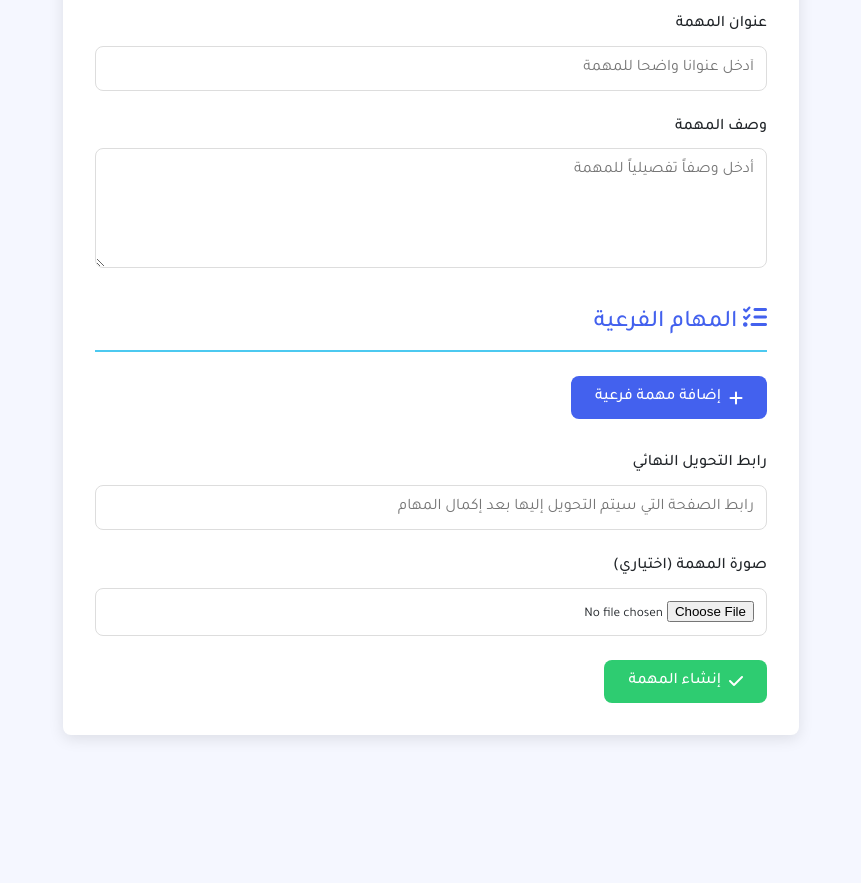
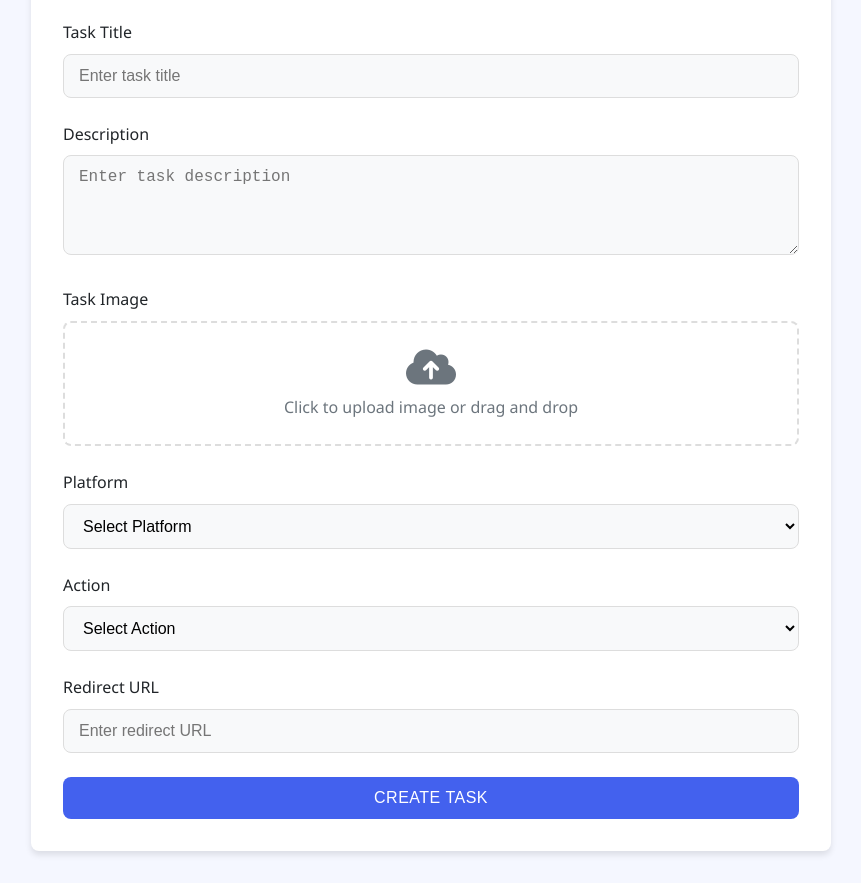
Before and after one commit to HemaTechno/Hgo, a plain HTML site: page Add-link.html in a window 1280 px wide. Shown: the part 127-1010 px from the top of the page, without its empty margins (209-1070 px from the left). Before the commit the page ends 926 px from the top, so only its background shows below. Drawn offline with Linux system fonts and the light colour scheme.

Commit message:
Update Add-link.html

```diff
--- a/Add-link.html
+++ b/Add-link.html
@@ -1,39 +1,34 @@
 <!DOCTYPE html>
-<html lang="ar" dir="rtl">
+<html lang="en">
 <head>
   <meta charset="UTF-8">
   <meta name="viewport" content="width=device-width, initial-scale=1.0">
-  <title>منشئ المهام الاحترافي</title>
-  <script src="https://www.gstatic.com/firebasejs/10.7.1/firebase-app-compat.js"></script>
-  <script src="https://www.gstatic.com/firebasejs/10.7.1/firebase-firestore-compat.js"></script>
-  <script src="https://www.gstatic.com/firebasejs/10.7.1/firebase-storage-compat.js"></script>
-  <script src="https://www.gstatic.com/firebasejs/10.7.1/firebase-auth-compat.js"></script>
+  <title>Advanced Task Manager</title>
   <link rel="stylesheet" href="https://cdnjs.cloudflare.com/ajax/libs/font-awesome/6.4.0/css/all.min.css">
-  <link href="https://fonts.googleapis.com/css2?family=Tajawal:wght@400;500;700&display=swap" rel="stylesheet">
   <style>
     :root {
-      --primary-color: #4361ee;
-      --secondary-color: #3a0ca3;
-      --accent-color: #4cc9f0;
-      --light-color: #f8f9fa;
-      --dark-color: #212529;
-      --success-color: #2ecc71;
-      --danger-color: #e74c3c;
+      --primary: #4361ee;
+      --primary-dark: #3a56d4;
+      --secondary: #3f37c9;
+      --light: #f8f9fa;
+      --dark: #212529;
+      --gray: #6c757d;
+      --success: #4cc9f0;
       --border-radius: 8px;
-      --box-shadow: 0 4px 15px rgba(0, 0, 0, 0.1);
+      --box-shadow: 0 4px 6px rgba(0, 0, 0, 0.1);
       --transition: all 0.3s ease;
     }
 
     * {
-      box-sizing: border-box;
       margin: 0;
       padding: 0;
+      box-sizing: border-box;
     }
 
     body {
-      font-family: 'Tajawal', sans-serif;
+      font-family: 'Segoe UI', Tahoma, Geneva, Verdana, sans-serif;
       background-color: #f5f7ff;
-      color: var(--dark-color);
+      color: var(--dark);
       line-height: 1.6;
       padding: 0;
       margin: 0;
@@ -41,31 +36,32 @@
 
     .container {
       max-width: 800px;
-      margin: 0 auto;
+      margin: 2rem auto;
       padding: 2rem;
-    }
-
-    .card {
-      background-color: white;
+      background: white;
       border-radius: var(--border-radius);
       box-shadow: var(--box-shadow);
-      padding: 2rem;
-      margin-bottom: 2rem;
     }
 
     h1 {
-      color: var(--secondary-color);
       text-align: center;
+      color: var(--primary);
       margin-bottom: 1.5rem;
-      font-weight: 700;
+      font-weight: 600;
+      position: relative;
+      padding-bottom: 0.5rem;
     }
 
-    h2 {
-      color: var(--primary-color);
-      margin-bottom: 1rem;
-      font-weight: 500;
-      border-bottom: 2px solid var(--accent-color);
-      padding-bottom: 0.5rem;
+    h1::after {
+      content: '';
+      position: absolute;
+      bottom: 0;
+      left: 50%;
+      transform: translateX(-50%);
+      width: 80px;
+      height: 3px;
+      background: var(--primary);
+      border-radius: 3px;
     }
 
     .form-group {
@@ -76,156 +72,124 @@
       display: block;
       margin-bottom: 0.5rem;
       font-weight: 500;
-      color: var(--dark-color);
+      color: var(--dark);
     }
 
-    input[type="text"],
-    textarea,
-    select {
+    input, textarea, select {
       width: 100%;
-      padding: 0.75rem;
+      padding: 12px 15px;
       border: 1px solid #ddd;
       border-radius: var(--border-radius);
-      font-family: 'Tajawal', sans-serif;
       font-size: 1rem;
       transition: var(--transition);
+      background-color: var(--light);
     }
 
-    input[type="text"]:focus,
-    textarea:focus,
-    select:focus {
+    input:focus, textarea:focus, select:focus {
       outline: none;
-      border-color: var(--accent-color);
-      box-shadow: 0 0 0 3px rgba(76, 201, 240, 0.2);
+      border-color: var(--primary);
+      box-shadow: 0 0 0 3px rgba(67, 97, 238, 0.2);
     }
 
     textarea {
-      min-height: 120px;
+      min-height: 100px;
       resize: vertical;
     }
 
-    .task {
-      background-color: var(--light-color);
+    .btn {
+      display: inline-block;
+      background: var(--primary);
+      color: white;
+      border: none;
+      padding: 12px 24px;
+      border-radius: var(--border-radius);
+      cursor: pointer;
+      font-size: 1rem;
+      font-weight: 500;
+      transition: var(--transition);
+      width: 100%;
+      text-transform: uppercase;
+      letter-spacing: 0.5px;
+    }
+
+    .btn:hover {
+      background: var(--primary-dark);
+      transform: translateY(-2px);
+      box-shadow: 0 6px 12px rgba(0, 0, 0, 0.1);
+    }
+
+    .btn:active {
+      transform: translateY(0);
+    }
+
+    .image-upload-container {
+      border: 2px dashed #ddd;
       border-radius: var(--border-radius);
       padding: 1.5rem;
-      margin-top: 1.5rem;
-      border-left: 4px solid var(--accent-color);
+      text-align: center;
+      margin-bottom: 1.5rem;
+      cursor: pointer;
       transition: var(--transition);
+      position: relative;
+      overflow: hidden;
     }
 
-    .task:hover {
-      transform: translateY(-3px);
-      box-shadow: 0 6px 20px rgba(0, 0, 0, 0.1);
+    .image-upload-container:hover {
+      border-color: var(--primary);
     }
 
-    .btn {
-      display: inline-flex;
-      align-items: center;
-      justify-content: center;
-      padding: 0.75rem 1.5rem;
-      border: none;
-      border-radius: var(--border-radius);
-      font-family: 'Tajawal', sans-serif;
-      font-size: 1rem;
-      font-weight: 500;
-      cursor: pointer;
-      transition: var(--transition);
-      text-decoration: none;
+    .image-upload-container i {
+      font-size: 2.5rem;
+      color: var(--gray);
+      margin-bottom: 0.5rem;
     }
 
-    .btn-primary {
-      background-color: var(--primary-color);
-      color: white;
+    .image-upload-container p {
+      color: var(--gray);
+      margin-bottom: 0;
     }
 
-    .btn-primary:hover {
-      background-color: var(--secondary-color);
-      transform: translateY(-2px);
+    #imagePreview {
+      display: none;
+      max-width: 100%;
+      max-height: 200px;
+      margin-top: 1rem;
+      border-radius: var(--border-radius);
     }
 
-    .btn-success {
-      background-color: var(--success-color);
-      color: white;
-    }
-
-    .btn-success:hover {
-      background-color: #27ae60;
-      transform: translateY(-2px);
-    }
-
-    .btn-danger {
-      background-color: var(--danger-color);
-      color: white;
-    }
-
-    .btn-danger:hover {
-      background-color: #c0392b;
-      transform: translateY(-2px);
-    }
-
-    .btn i {
-      margin-left: 0.5rem;
-    }
-
-    #tasks {
-      margin-top: 1.5rem;
-    }
-
-    #result {
-      margin-top: 2rem;
-      padding: 1.5rem;
-      background-color: #e8f5e9;
-      border-radius: var(--border-radius);
-      border-left: 4px solid var(--success-color);
+    #fileInput {
       display: none;
     }
 
-    #result input {
-      margin: 1rem 0;
-      padding: 0.75rem;
-      width: 100%;
-      border: 1px solid #ddd;
-      border-radius: var(--border-radius);
-      font-family: 'Tajawal', sans-serif;
+    .platform-icon {
+      margin-right: 8px;
+      font-size: 1.1rem;
     }
 
-    .file-input {
-      position: relative;
-      margin-bottom: 1.5rem;
+    select option {
+      padding: 10px;
     }
 
-    .file-input input {
-      width: 100%;
-      padding: 0.75rem;
-      border: 1px solid #ddd;
-      border-radius: var(--border-radius);
-      font-family: 'Tajawal', sans-serif;
+    .loading {
+      display: none;
+      text-align: center;
+      margin-top: 1rem;
     }
 
-    .file-input label {
-      display: block;
-      margin-bottom: 0.5rem;
-      font-weight: 500;
-      color: var(--dark-color);
+    .loading i {
+      color: var(--primary);
+      font-size: 1.5rem;
+      animation: spin 1s linear infinite;
     }
 
-    .actions {
-      display: flex;
-      justify-content: space-between;
-      margin-top: 1.5rem;
-    }
-
-    .platform-icon {
-      margin-left: 0.5rem;
-      color: var(--primary-color);
+    @keyframes spin {
+      0% { transform: rotate(0deg); }
+      100% { transform: rotate(360deg); }
     }
 
     @media (max-width: 768px) {
       .container {
-        padding: 1rem;
-      }
-
-      .card {
+        margin: 1rem;
         padding: 1.5rem;
       }
     }
@@ -233,48 +197,66 @@
 </head>
 <body>
   <div class="container">
-    <div class="card">
-      <h1><i class="fas fa-tasks"></i> منشئ المهام الاحترافي</h1>
+    <h1><i class="fas fa-tasks"></i> Create New Task</h1>
 
     <div class="form-group">
-        <label for="title">عنوان المهمة</label>
-        <input type="text" id="title" placeholder="أدخل عنواناً واضحاً للمهمة">
+      <label for="title">Task Title</label>
+      <input type="text" id="title" placeholder="Enter task title" />
     </div>
 
     <div class="form-group">
-        <label for="description">وصف المهمة</label>
-        <textarea id="description" placeholder="أدخل وصفاً تفصيلياً للمهمة"></textarea>
+      <label for="description">Description</label>
+      <textarea id="description" placeholder="Enter task description"></textarea>
     </div>
 
-      <h2><i class="fas fa-list-check"></i> المهام الفرعية</h2>
-      <div id="tasks"></div>
-
-      <button class="btn btn-primary" onclick="addTask()">
-        <i class="fas fa-plus"></i> إضافة مهمة فرعية
-      </button>
-
-      <div class="form-group" style="margin-top: 2rem;">
-        <label for="finalLink">رابط التحويل النهائي</label>
-        <input type="text" id="finalLink" placeholder="رابط الصفحة التي سيتم التحويل إليها بعد إكمال المهام">
+    <div class="form-group">
+      <label>Task Image</label>
+      <div class="image-upload-container" onclick="document.getElementById('fileInput').click()">
+        <i class="fas fa-cloud-upload-alt"></i>
+        <p>Click to upload image or drag and drop</p>
+        <img id="imagePreview" alt="Image Preview">
+        <input type="file" id="fileInput" accept="image/*">
+      </div>
     </div>
 
-      <div class="file-input">
-        <label for="image">صورة المهمة (اختياري)</label>
-        <input type="file" id="image" accept="image/*">
+    <div class="form-group">
+      <label for="platform">Platform</label>
+      <select id="platform" onchange="updateActions()">
+        <option value="">Select Platform</option>
+        <option value="YouTube"><i class="fab fa-youtube platform-icon"></i> YouTube</option>
+        <option value="Facebook"><i class="fab fa-facebook platform-icon"></i> Facebook</option>
+        <option value="WhatsApp"><i class="fab fa-whatsapp platform-icon"></i> WhatsApp</option>
+        <option value="Telegram"><i class="fab fa-telegram platform-icon"></i> Telegram</option>
+        <option value="Discord"><i class="fab fa-discord platform-icon"></i> Discord</option>
+      </select>
     </div>
 
-      <div class="actions">
-        <button class="btn btn-success" onclick="createAll()">
-          <i class="fas fa-check"></i> إنشاء المهمة
+    <div class="form-group">
+      <label for="action">Action</label>
+      <select id="action">
+        <option value="">Select Action</option>
+      </select>
+    </div>
+
+    <div class="form-group">
+      <label for="redirectUrl">Redirect URL</label>
+      <input type="text" id="redirectUrl" placeholder="Enter redirect URL" />
+    </div>
+
+    <button class="btn" onclick="addTask()">
+      <span id="btnText">Create Task</span>
+      <div class="loading" id="loadingIndicator">
+        <i class="fas fa-spinner"></i>
+      </div>
     </button>
   </div>
 
-      <div id="result"></div>
-    </div>
-  </div>
+  <script src="https://www.gstatic.com/firebasejs/9.x/firebase-app.js"></script>
+  <script src="https://www.gstatic.com/firebasejs/9.x/firebase-firestore.js"></script>
+  <script src="https://www.gstatic.com/firebasejs/9.x/firebase-storage.js"></script>
 
   <script>
-    // إعداد الفايربيس
+    // Firebase configuration
     const firebaseConfig = {
       apiKey: "AIzaSyAKPlddXSZl25p9SI9H0CcPK4XSTNQXxAM",
       authDomain: "t-shirt-94ff7.firebaseapp.com",
@@ -284,127 +266,117 @@
       appId: "1:367396012881:web:3127607d5ced7678e64970"
     };
 
+    // Initialize Firebase
     firebase.initializeApp(firebaseConfig);
     const db = firebase.firestore();
     const storage = firebase.storage();
 
-    let taskIndex = 0;
+    // Platform actions mapping
+    const actionsMap = {
+      YouTube: ["Subscribe to channel", "Like the video", "Comment on video"],
+      Facebook: ["Like the page", "Share the post", "Comment on post"],
+      WhatsApp: ["Join group", "Send message"],
+      Telegram: ["Join channel", "Join group"],
+      Discord: ["Join server", "Engage in channel"]
+    };
 
-    function getPlatformIcon(platform) {
-      const icons = {
-        facebook: 'fab fa-facebook',
-        discord: 'fab fa-discord',
-        telegram: 'fab fa-telegram',
-        youtube: 'fab fa-youtube',
-        roblox: 'fas fa-gamepad'
-      };
-      return icons[platform] || 'fas fa-link';
+    // Update actions based on selected platform
+    function updateActions() {
+      const platform = document.getElementById('platform').value;
+      const actionSelect = document.getElementById('action');
+      actionSelect.innerHTML = '<option value="">Select Action</option>';
+
+      if (actionsMap[platform]) {
+        actionsMap[platform].forEach(action => {
+          const option = document.createElement('option');
+          option.value = action;
+          option.textContent = action;
+          actionSelect.appendChild(option);
+        });
+      }
     }
 
-    function addTask() {
-      const div = document.createElement('div');
-      div.className = 'task';
-      div.innerHTML = `
-        <div class="form-group">
-          <label>المنصة <i class="${getPlatformIcon('facebook')} platform-icon"></i></label>
-          <select class="platform" onchange="updatePlatformIcon(this)">
-            <option value="facebook">فيسبوك</option>
-            <option value="discord">ديسكورد</option>
-            <option value="telegram">تيليجرام</option>
-            <option value="youtube">يوتيوب</option>
-            <option value="roblox">روبلكس</option>
-          </select>
-        </div>
+    // Handle image upload preview
+    document.getElementById('fileInput').addEventListener('change', function(e) {
+      const file = e.target.files[0];
+      if (file) {
+        const reader = new FileReader();
+        reader.onload = function(event) {
+          const preview = document.getElementById('imagePreview');
+          preview.src = event.target.result;
+          preview.style.display = 'block';
+        };
+        reader.readAsDataURL(file);
+      }
+    });
 
-        <div class="form-group">
-          <label>نوع المهمة</label>
-          <input type="text" class="action" placeholder="مثال: اشترك في القناة، اضغط لايك، انضم للسيرفر">
-        </div>
-
-        <div class="form-group">
-          <label>رابط المهمة</label>
-          <input type="text" class="link" placeholder="https://example.com">
-        </div>
-
-        <button class="btn btn-danger" onclick="this.parentNode.remove()" style="margin-top: 0.5rem;">
-          <i class="fas fa-trash"></i> حذف المهمة
-        </button>
-      `;
-      document.getElementById('tasks').appendChild(div);
-    }
-
-    function updatePlatformIcon(selectElement) {
-      const platform = selectElement.value;
-      const iconElement = selectElement.parentElement.querySelector('.platform-icon');
-      iconElement.className = getPlatformIcon(platform) + ' platform-icon';
-    }
-
-    async function createAll() {
+    // Add new task to Firestore
+    async function addTask() {
       const title = document.getElementById('title').value.trim();
       const description = document.getElementById('description').value.trim();
-      const finalLink = document.getElementById('finalLink').value.trim();
-      const imageFile = document.getElementById('image').files[0];
+      const platform = document.getElementById('platform').value;
+      const action = document.getElementById('action').value;
+      const redirectUrl = document.getElementById('redirectUrl').value.trim();
+      const fileInput = document.getElementById('fileInput');
 
-      if (!title || !description) {
-        alert('الرجاء إدخال عنوان ووصف للمهمة');
+      // Validate inputs
+      if (!title || !description || !platform || !action || !redirectUrl) {
+        alert('Please fill in all required fields');
         return;
       }
 
-      const taskElements = document.querySelectorAll('.task');
-      const tasks = [];
+      // Show loading indicator
+      document.getElementById('btnText').style.display = 'none';
+      document.getElementById('loadingIndicator').style.display = 'block';
 
-      taskElements.forEach(el => {
-        const platform = el.querySelector('.platform').value;
-        const action = el.querySelector('.action').value.trim();
-        const link = el.querySelector('.link').value.trim();
-        if (platform && action && link) {
-          tasks.push({ platform, action, link });
-        }
-      });
+      try {
+        let imageUrl = '';
 
-      if (tasks.length === 0) {
-        alert('الرجاء إضافة على الأقل مهمة فرعية واحدة');
-        return;
+        // Upload image if selected
+        if (fileInput.files[0]) {
+          const file = fileInput.files[0];
+          const storageRef = storage.ref(`task_images/${file.name}`);
+          const snapshot = await storageRef.put(file);
+          imageUrl = await snapshot.ref.getDownloadURL();
         }
 
-      let imageUrl = "";
-      if (imageFile) {
-        try {
-          const storageRef = storage.ref('tasks/' + Date.now() + "_" + imageFile.name);
-          await storageRef.put(imageFile);
-          imageUrl = await storageRef.getDownloadURL();
-        } catch (error) {
-          console.error('Error uploading image:', error);
-        }
-      }
-
-      try {
-        const docRef = await db.collection("taskGroups").add({
+        // Create task data
+        const taskData = {
           title,
           description,
-          tasks,
-          finalLink,
           imageUrl,
+          platform,
+          action,
+          redirectUrl,
           createdAt: firebase.firestore.FieldValue.serverTimestamp()
-        });
+        };
 
-        const link = `${window.location.origin}/view-task.html?id=${docRef.id}`;
-        const resultDiv = document.getElementById('result');
-        resultDiv.style.display = 'block';
-        resultDiv.innerHTML = `
-          <h3 style="color: var(--success-color);"><i class="fas fa-check-circle"></i> تم إنشاء المهمة بنجاح!</h3>
-          <p>يمكنك مشاركة الرابط التالي مع المستخدمين:</p>
-          <input type="text" value="${link}" readonly>
-          <button class="btn btn-primary" onclick="navigator.clipboard.writeText('${link}')">
-            <i class="fas fa-copy"></i> نسخ الرابط
-          </button>
-        `;
+        // Add to Firestore
+        const docRef = await db.collection('tasks').add(taskData);
 
-        // Scroll to result
-        resultDiv.scrollIntoView({ behavior: 'smooth' });
+        // Generate task link
+        const link = `${window.location.origin}/task.html?id=${docRef.id}`;
+
+        // Show success message
+        alert(`Task created successfully!\n\nShare this link:\n${link}`);
+
+        // Reset form
+        document.getElementById('title').value = '';
+        document.getElementById('description').value = '';
+        document.getElementById('platform').value = '';
+        document.getElementById('action').innerHTML = '<option value="">Select Action</option>';
+        document.getElementById('redirectUrl').value = '';
+        document.getElementById('imagePreview').style.display = 'none';
+        document.getElementById('imagePreview').src = '';
+        fileInput.value = '';
+
       } catch (error) {
-        console.error('Error creating task:', error);
-        alert('حدث خطأ أثناء إنشاء المهمة. الرجاء المحاولة مرة أخرى.');
+        console.error('Error adding task: ', error);
+        alert('An error occurred while creating the task. Please try again.');
+      } finally {
+        // Hide loading indicator
+        document.getElementById('btnText').style.display = 'inline';
+        document.getElementById('loadingIndicator').style.display = 'none';
       }
     }
   </script>
```
Lines whose indentation alone changed are shown as unchanged.
